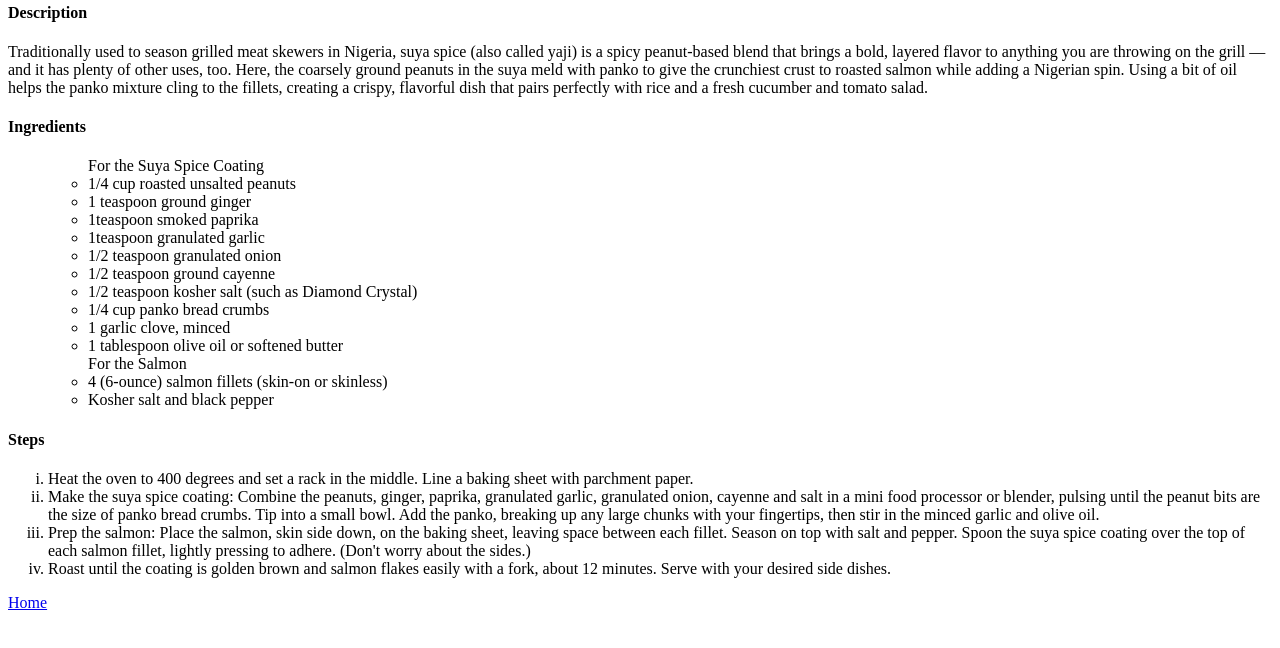
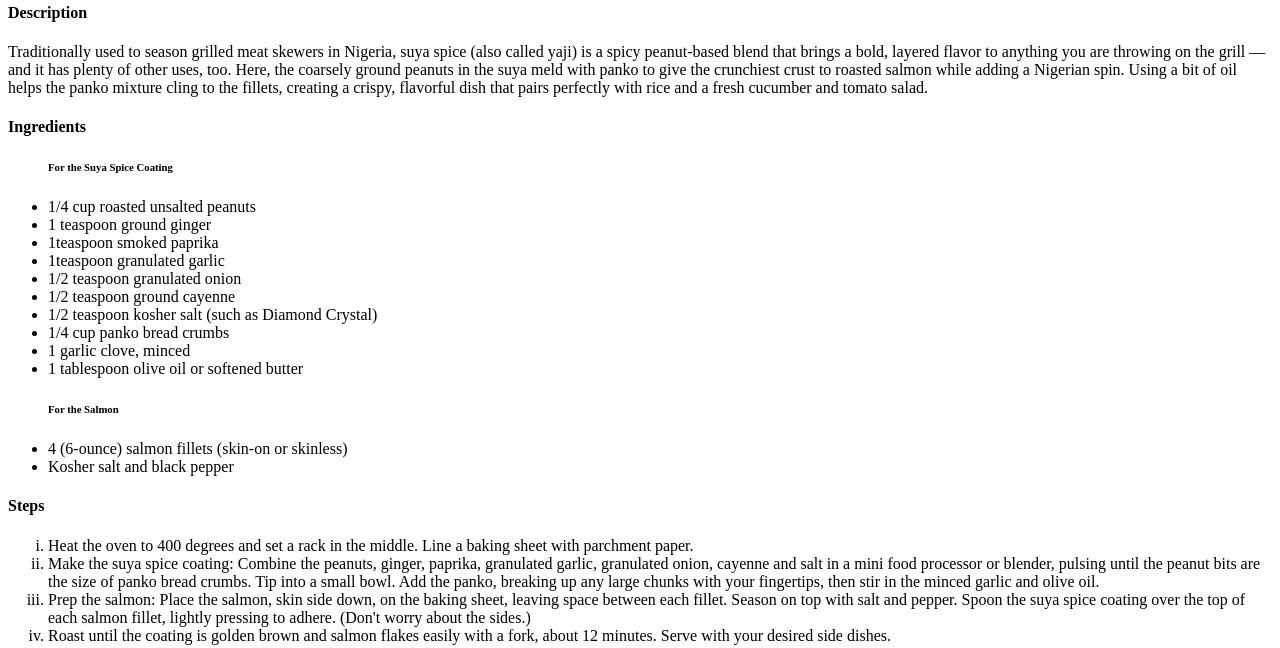
Before and after one commit to byronraco/odin-recipes, a plain HTML site: page recipes/suya-spiced-salmon.html in a window 1280 px wide. Shown: the part 289-937 px from the top of the page. Drawn offline with Linux system fonts and the light colour scheme.

Commit message:
Formatting list

```diff
--- a/recipes/suya-spiced-salmon.html
+++ b/recipes/suya-spiced-salmon.html
@@ -18,9 +18,8 @@
         </p>
         <h4>Ingredients</h4>
         <p>
-            <ul>
             <ul >
-                    For the Suya Spice Coating
+                <h6>For the Suya Spice Coating</h6>
                 <li>1/4 cup roasted unsalted peanuts</li>
                 <li>1 teaspoon ground ginger</li>
                 <li>1teaspoon smoked paprika</li>
@@ -33,10 +32,9 @@
                 <li>1 tablespoon olive oil or softened butter</li>
             </ul>
             <ul>
-                    For the Salmon
+                <h6>For the Salmon</h6>
                 <li>4 (6-ounce) salmon fillets (skin-on or skinless)</li>
                 <li>Kosher salt and black pepper</li>
-                </ul>
             </ul>
         </p>
         <h4>Steps</h4>
```
Lines whose indentation alone changed are shown as unchanged.
